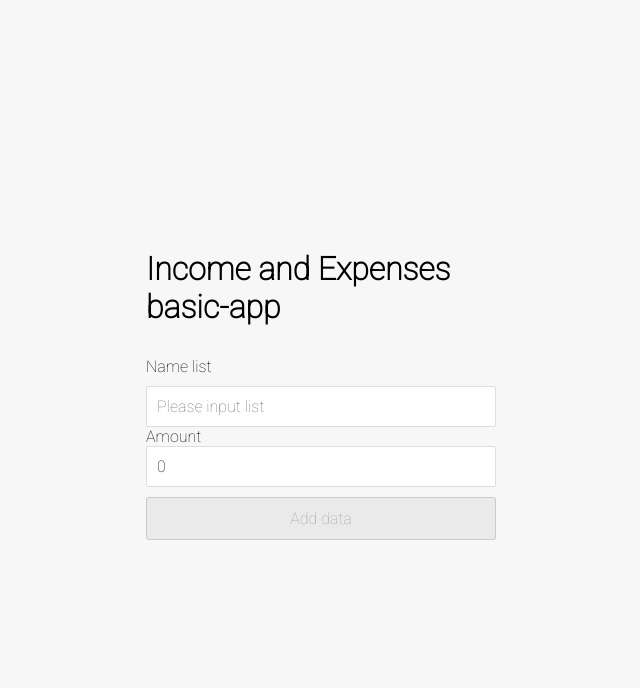
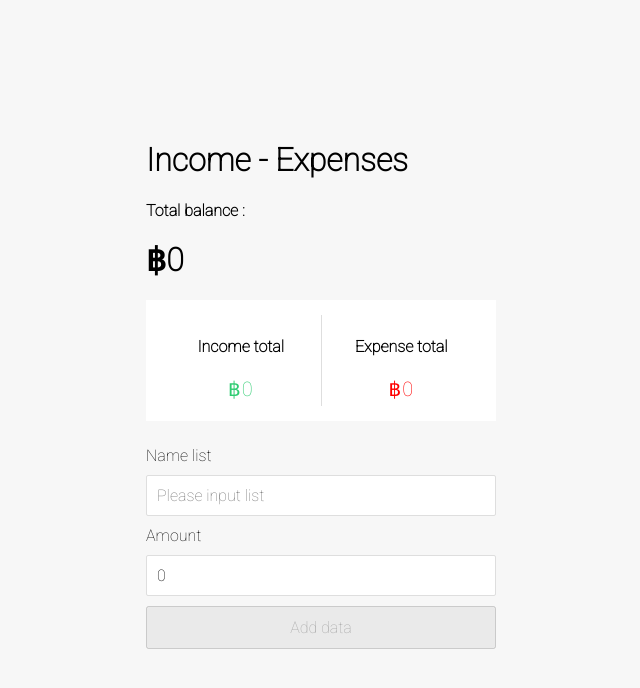
Before and after one commit to Newclaffly/react-basic, a React (Create React App) app: page / in a window 1280 px wide. Shown: the top 688 px of the page, without its empty margins (319-959 px from the left). Built offline with nearby package versions, Linux system fonts and the light colour scheme.

Commit message:
add total balance display

```diff
--- a/package.json
+++ b/package.json
@@ -9,6 +9,7 @@
     "prop-types": "^15.8.1",
     "react": "^17.0.2",
     "react-dom": "^17.0.2",
+    "react-router-dom": "^6.2.2",
     "react-scripts": "5.0.0",
     "uuid": "^8.3.2",
     "web-vitals": "^2.1.4"
--- a/src/App.js
+++ b/src/App.js
@@ -1,11 +1,14 @@
-import React from "react";
+import React, { useEffect } from "react";
 import Transaction from "./components/Transaction";
 import "./App.css";
 import FormComponent from "./components/FormComponent";
 import { useState } from "react";
+import DataContext from "./data/DataContext";
+import ReportComponent from "./components/ReportComponent";
+
 function App() {
-  // const initData = [
-  //   { id: 1, title: "Submarine", amount: 2000 },
+  // const initState = [
+  //   { id: 1, title: "Submarine", amount: -2000 },
   //   { id: 2, title: "Bus", amount: 3000 },
   //   { id: 3, title: "Car", amount: 4000 },
   //   { id: 4, title: "Van", amount: 5000 },
@@ -13,19 +16,36 @@
   //   { id: 6, title: "Boat", amount: 7000 },
   // ];
   const [items, setItem] = useState([]);
+  const [reportIncome,setReportIncome] = useState(0)
+  const [reportExpense,setReportExpense] = useState(0)
+
   const onAddNewItem = (newItem) => {
     setItem((prevItem) => {
       return [newItem, ...prevItem];
     });
   };
+  useEffect(()=>{
+    const amounts = items.map(items=>items.amount)
+    const income = amounts.filter(element=> element>0).reduce((total,element)=>total+=element,0)
+    const expense = (amounts.filter(element=> element<0).reduce((total,element)=>total+=element,0)*-1)
+    setReportIncome(income)
+    setReportExpense(expense)
+
+  },[items],reportIncome,reportExpense)
   return (
-    <>
+    <DataContext.Provider value={
+      {
+        income: reportIncome,
+        expense: reportExpense
+      }
+    }>
       <div className="container">
-        <h1>Income and Expenses basic-app</h1>
+        <h1>Income - Expenses </h1>
+        <ReportComponent/>
         <FormComponent onAddItem={onAddNewItem} />
         <Transaction items={items} />
       </div>
-    </>
+    </DataContext.Provider>
   );
 }
 
--- a/src/components/FormComponent.js
+++ b/src/components/FormComponent.js
@@ -46,7 +46,7 @@
           ></input>
         </div>
         <div className="form-control">
-          <labe>Amount</labe>
+          <label>Amount</label>
           <input
             type="number"
             placeholder="(+ Income, - Expense)"
--- /dev/null
+++ b/src/components/ReportComponent.css
@@ -0,0 +1,27 @@
+.report-container {
+  display: flex;
+  justify-content: space-between;
+  background-color: #fff;
+  padding: 15px;
+  margin: 15px 0;
+}
+.report-container > div {
+  flex: 1;
+  text-align: center;
+}
+.report-container > div:first-of-type {
+  border-right: 1px solid #dedede;
+}
+.report {
+  font-size: 20px;
+  letter-spacing: 1px;
+  margin: 5px 0;
+}
+
+.report.plus {
+  color: #2ecc71;
+}
+
+.minus {
+  color: red;
+}
--- /dev/null
+++ b/src/components/ReportComponent.js
@@ -0,0 +1,25 @@
+import { useContext } from "react";
+import DataContext from "../data/DataContext";
+import "./ReportComponent.css"
+const ReportComponent = () => {
+  const { income, expense } = useContext(DataContext);
+
+  return (
+    <>
+      <h4>Total balance :</h4>
+      <h1>฿{income - expense}</h1>
+      <div className="report-container">
+        <div>
+          <h4>Income total</h4>
+          <p className="report plus">฿{income}</p>
+        </div>
+        <div>
+          <h4>Expense total</h4>
+          <p className="report minus">฿{expense}</p>
+        </div>
+      </div>
+    </>
+  );
+};
+
+export default ReportComponent;
--- a/src/components/Transaction.js
+++ b/src/components/Transaction.js
@@ -1,6 +1,5 @@
 import Item from "./Item";
 import "./Transaction.css";
-
 const Transaction = (props) => {
   const { items } = props;
   return (
--- /dev/null
+++ b/src/data/DataContext.js
@@ -0,0 +1,5 @@
+import { createContext } from "react";
+
+const DataContext = createContext()
+
+export default DataContext
```
Also changed, not shown: 1 other file (tests, documents, lock files or other folders).
